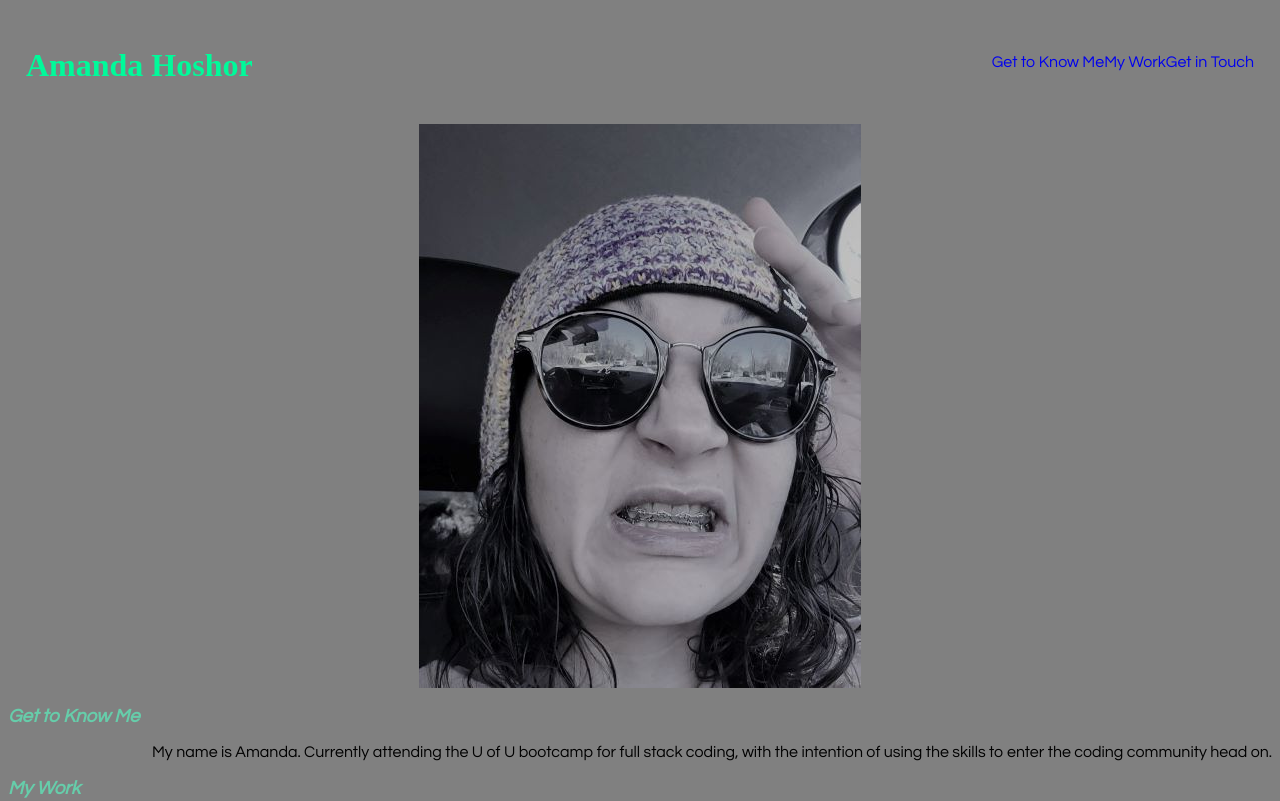
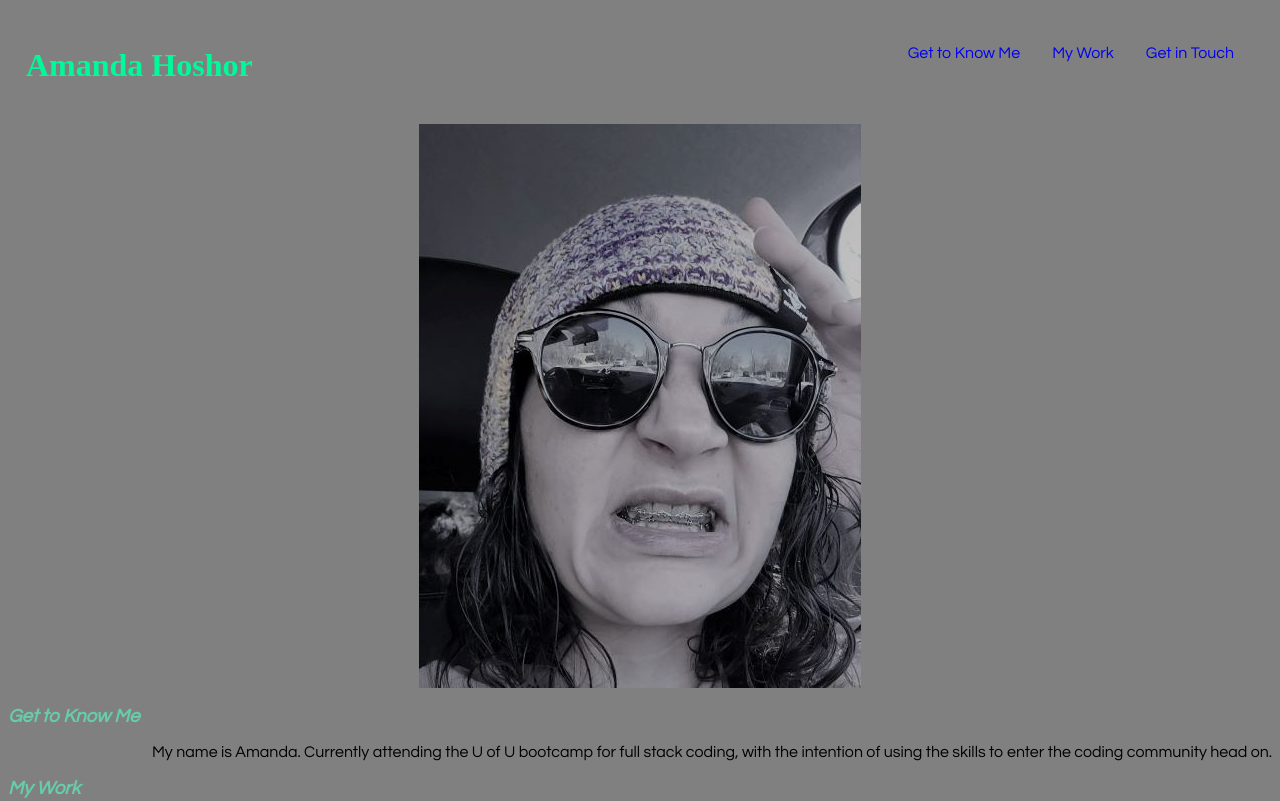
Before and after one commit to mandahos/professional-portfollio, a plain HTML site: page index.html in a window 1280 px wide. Shown: the top 801 px of the page. Drawn offline with Linux system fonts and the light colour scheme.

Commit message:
fixed nav bar

```diff
--- a/index.html
+++ b/index.html
@@ -16,17 +16,12 @@
         Amanda Hoshor
             </h1>
     <nav>
-       <ul>
-           <li>
-               <a href="#get-to-know-me">Get to Know Me</a>
-           </li>
-           <li>
-               <a href="#my-work">My Work</a>
-           </li>
-           <li>
-               <a href="#get-in-touch">Get in Touch</a>
-           </li>
-       </ul>
+        <a href="#get-to-know-me">Get to Know Me</a>
+
+         <a href="#my-work">My Work</a>
+
+        <a href="#get-in-touch">Get in Touch</a>
+
     </nav>
     </div>
     </header>
--- a/script.css
+++ b/script.css
@@ -23,23 +23,16 @@ header h1 {
 header nav {
     margin: 12px 0;
     font-family: Century Gothic, sans-serif;
-    justify-content: space-evenly;
+    display: flex;
+    flex-direction: row;
+    flex-wrap: wrap;
 }
 
-header nav ul {
-    display: flex;
-    flex-wrap: wrap;
-    list-style: none;
-    }
-
-    header nav ul li a {
-    display: inline-block;
-    text-decoration: none;
-}
-
-.header nav ul li a:hover {
-    display: inline-block;
-}
+header nav a {
+     text-decoration: none;
+     padding: 7px 12px;
+     margin-right: 8px;
+ }
 
 .my-image {
     display: flex;
@@ -52,9 +45,11 @@ header nav ul {
     font-family: Century Gothic, sans-serif;
     font-style: italic;
 }
+
 p {
     font-family: Century Gothic, sans-serif;
 }
+
 .my-info p {
     font-family: Century Gothic, sans-serif;
     display: flex;
@@ -84,7 +79,6 @@ p {
     text-decoration: none;
 }
 
-
 .column {
     float: left;
     width: 33.33%;
@@ -112,7 +106,6 @@ p {
 footer p {
     font-size: 10px;
 }
-
 
 @media screen and (max-width: 980px) {
     header {
```
